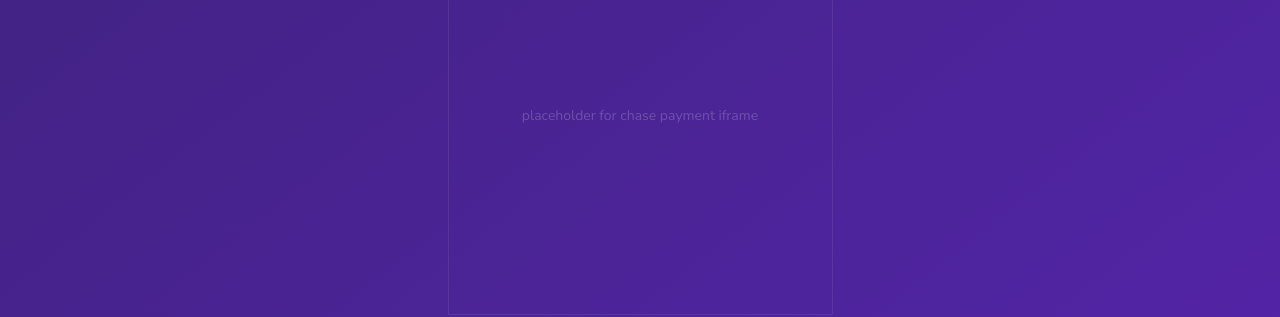
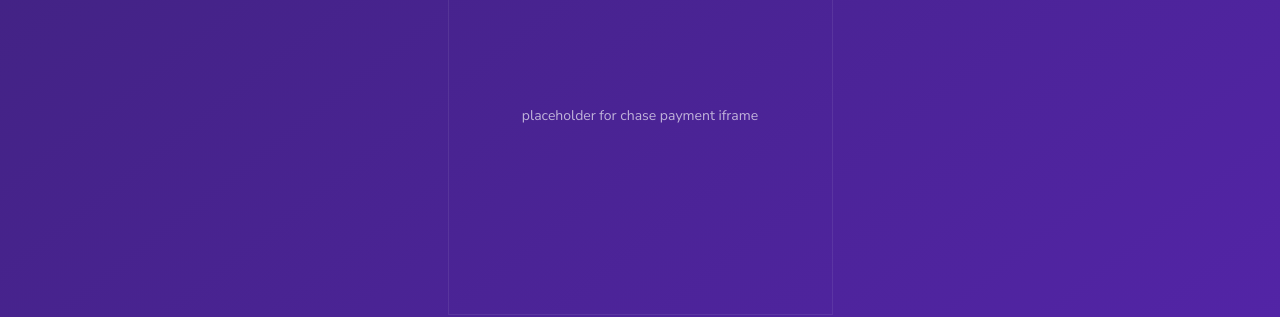
Before and after one commit to sarahwbs/hqn, a Jekyll site: the page built from site/signup-choose-subscription.html, in a window 1280 px wide. Shown: the part 1807-2124 px from the top of the page. Built offline with Jekyll 4.4.1, drawn with Linux system fonts in a browser that asks for light colours; some web fonts are replaced.

Commit message:
[HP-678] Increase contrast of cc placeholder text

```diff
--- a/site/_includes/forms/credit-card-form.html
+++ b/site/_includes/forms/credit-card-form.html
@@ -6,7 +6,7 @@
       style="
         align-items: center;
         border: 0.1rem solid var(--white-v7);
-        color: var(--white-v6);
+        color: var(--white-v9);
         display: flex;
         font-size: 1.4rem;
         height: 40rem;
```
